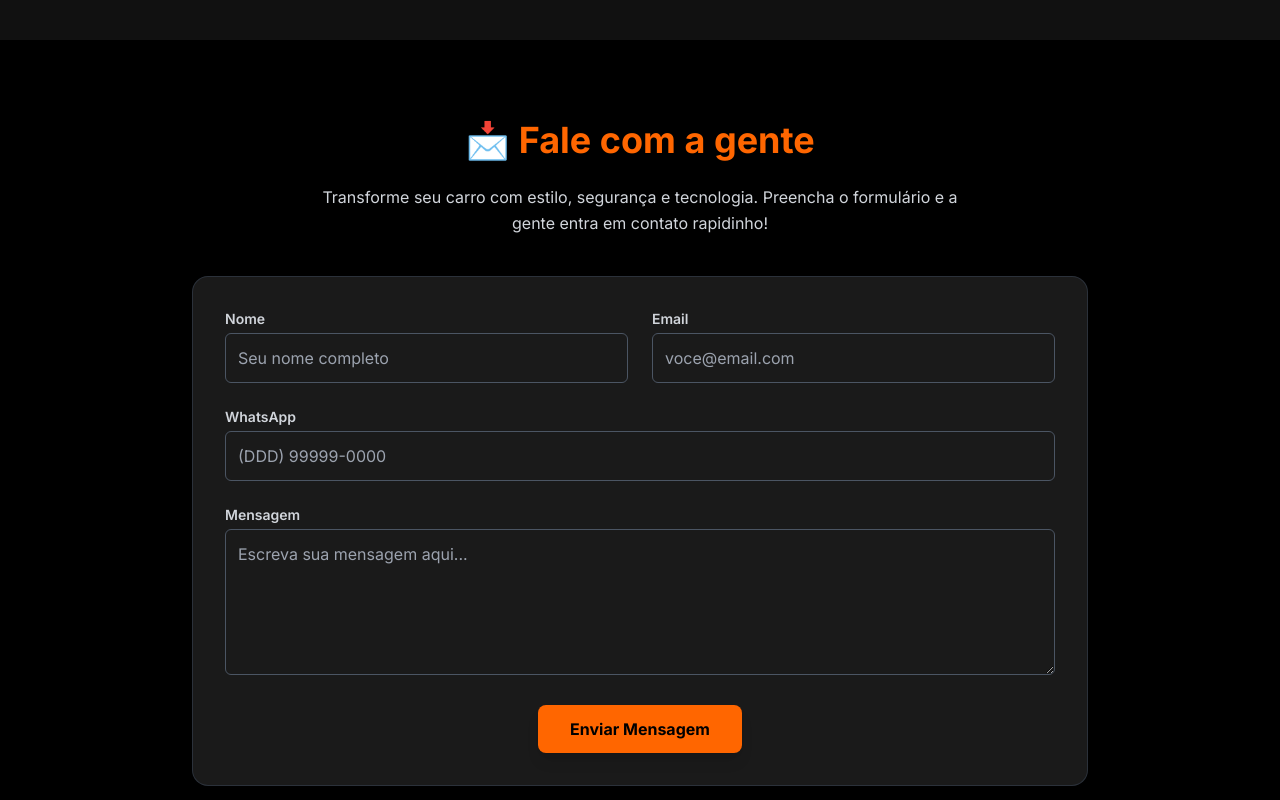
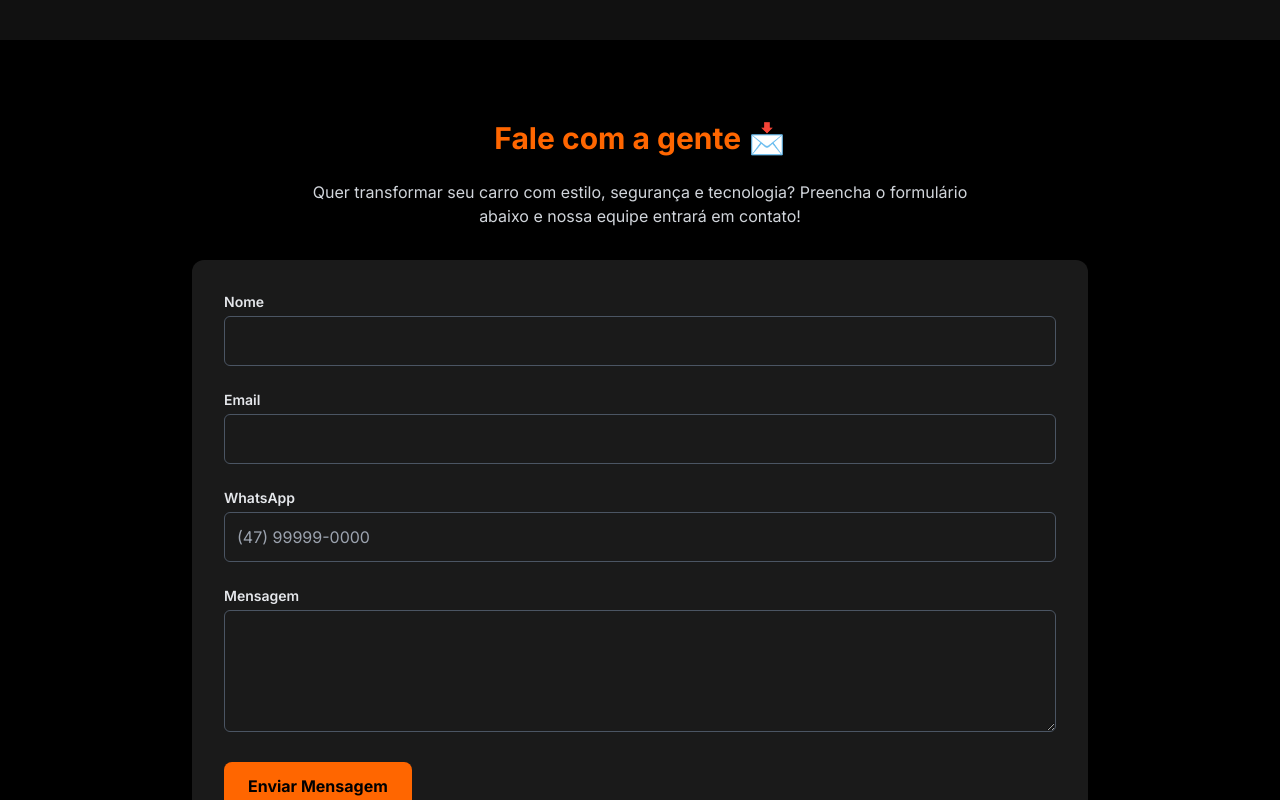
Before and after one commit to adriolivdev/yurisoundcar-landing, a React (Vite) app: page / in a window 1280 px wide. Shown: the part 3080-3880 px from the top of the page. Built offline with nearby package versions, Linux system fonts and the light colour scheme.

Commit message:
fix: formulario

```diff
--- a/src/components/ContactSection.tsx
+++ b/src/components/ContactSection.tsx
@@ -1,9 +1,5 @@
 import { useState } from 'react'
 
-/**
- * ContactSection exibe um formulário de contato com visual escuro,
- * moderno e responsivo, alinhado com a identidade da Yuri SoundCar.
- */
 export default function ContactSection() {
   const [name, setName] = useState('')
   const [email, setEmail] = useState('')
@@ -11,41 +7,58 @@ export default function ContactSection() {
   const [message, setMessage] = useState('')
   const [submitted, setSubmitted] = useState(false)
 
-  const handleSubmit = (e: React.FormEvent) => {
+  const handleSubmit = async (e: React.FormEvent) => {
     e.preventDefault()
-    console.log({ name, email, whatsapp, message })
+
+    try {
+      const response = await fetch('https://hooks.zapier.com/hooks/catch/22588896/2xit63l/', {
+        method: 'POST',
+        headers: {
+          'Content-Type': 'application/x-www-form-urlencoded',
+        },
+        body: new URLSearchParams({
+          nome: name,
+          email,
+          whatsapp,
+          mensagem: message,
+        }),
+      })
+
+      if (response.ok) {
         setSubmitted(true)
         setName('')
         setEmail('')
         setWhatsapp('')
         setMessage('')
+      } else {
+        alert('Erro ao enviar. Tente novamente.')
+      }
+    } catch (error) {
+      console.error('Erro ao enviar:', error)
+      alert('Erro ao enviar o formulário. Verifique sua conexão e tente novamente.')
+    }
   }
 
   return (
     <section id="contato" className="bg-dark text-white py-20 px-6 scroll-mt-24">
       <div className="max-w-4xl mx-auto">
-        <h2 className="text-3xl md:text-4xl font-extrabold text-primary text-center mb-6">
-          📩 Fale com a gente
+        <h2 className="text-3xl font-bold text-primary mb-6 text-center">
+          Fale com a gente 📩
         </h2>
 
-        <p className="text-center text-gray-300 mb-10 max-w-2xl mx-auto leading-relaxed">
-          Transforme seu carro com estilo, segurança e tecnologia. Preencha o formulário
-          e a gente entra em contato rapidinho!
+        <p className="text-center text-gray-300 mb-8 max-w-2xl mx-auto">
+          Quer transformar seu carro com estilo, segurança e tecnologia? Preencha o formulário abaixo e nossa equipe entrará em contato!
         </p>
 
         {submitted && (
-          <div className="mb-6 bg-green-700/90 text-green-100 px-6 py-4 rounded-lg text-center animate-fade-in">
+          <div className="mb-6 bg-green-700 text-green-100 px-4 py-3 rounded text-center">
             ✅ Sua mensagem foi enviada com sucesso!
           </div>
         )}
 
-        <form
-          onSubmit={handleSubmit}
-          className="bg-[#1a1a1a] border border-gray-700/60 rounded-2xl shadow-lg p-8 space-y-6"
-        >
-          <div className="grid grid-cols-1 md:grid-cols-2 gap-6">
+        <form onSubmit={handleSubmit} className="bg-[#1a1a1a] rounded-xl shadow-lg p-8 space-y-6">
           <div>
-              <label htmlFor="name" className="block text-sm font-semibold mb-1 text-gray-300">
+            <label htmlFor="name" className="block text-sm font-semibold mb-1 text-gray-200">
               Nome
             </label>
             <input
@@ -54,13 +67,12 @@ export default function ContactSection() {
               value={name}
               onChange={(e) => setName(e.target.value)}
               required
-                placeholder="Seu nome completo"
-                className="w-full rounded-md border border-gray-600 bg-transparent p-3 text-white placeholder:text-gray-400 focus:outline-none focus:ring-2 focus:ring-primary"
+              className="w-full rounded-md border border-gray-600 bg-transparent p-3 text-white focus:outline-none focus:ring-2 focus:ring-primary"
             />
           </div>
 
           <div>
-              <label htmlFor="email" className="block text-sm font-semibold mb-1 text-gray-300">
+            <label htmlFor="email" className="block text-sm font-semibold mb-1 text-gray-200">
               Email
             </label>
             <input
@@ -69,14 +81,12 @@ export default function ContactSection() {
               value={email}
               onChange={(e) => setEmail(e.target.value)}
               required
-                placeholder="voce@email.com"
-                className="w-full rounded-md border border-gray-600 bg-transparent p-3 text-white placeholder:text-gray-400 focus:outline-none focus:ring-2 focus:ring-primary"
+              className="w-full rounded-md border border-gray-600 bg-transparent p-3 text-white focus:outline-none focus:ring-2 focus:ring-primary"
             />
-            </div>
           </div>
 
           <div>
-            <label htmlFor="whatsapp" className="block text-sm font-semibold mb-1 text-gray-300">
+            <label htmlFor="whatsapp" className="block text-sm font-semibold mb-1 text-gray-200">
               WhatsApp
             </label>
             <input
@@ -85,34 +95,31 @@ export default function ContactSection() {
               value={whatsapp}
               onChange={(e) => setWhatsapp(e.target.value)}
               required
-              placeholder="(DDD) 99999-0000"
-              className="w-full rounded-md border border-gray-600 bg-transparent p-3 text-white placeholder:text-gray-400 focus:outline-none focus:ring-2 focus:ring-primary"
+              placeholder="(47) 99999-0000"
+              className="w-full rounded-md border border-gray-600 bg-transparent p-3 text-white focus:outline-none focus:ring-2 focus:ring-primary"
             />
           </div>
 
           <div>
-            <label htmlFor="message" className="block text-sm font-semibold mb-1 text-gray-300">
+            <label htmlFor="message" className="block text-sm font-semibold mb-1 text-gray-200">
               Mensagem
             </label>
             <textarea
               id="message"
-              rows={5}
+              rows={4}
               value={message}
               onChange={(e) => setMessage(e.target.value)}
               required
-              placeholder="Escreva sua mensagem aqui..."
-              className="w-full rounded-md border border-gray-600 bg-transparent p-3 text-white placeholder:text-gray-400 focus:outline-none focus:ring-2 focus:ring-primary"
+              className="w-full rounded-md border border-gray-600 bg-transparent p-3 text-white focus:outline-none focus:ring-2 focus:ring-primary"
             ></textarea>
           </div>
 
-          <div className="text-center">
           <button
             type="submit"
-              className="bg-primary hover:bg-orange-500 text-black font-bold py-3 px-8 rounded-lg transition-all duration-300 shadow-lg"
+            className="bg-primary hover:bg-orange-500 text-black font-bold py-3 px-6 rounded-lg transition-all duration-300"
           >
             Enviar Mensagem
           </button>
-          </div>
         </form>
       </div>
     </section>
```
Lines whose indentation alone changed are shown as unchanged.
